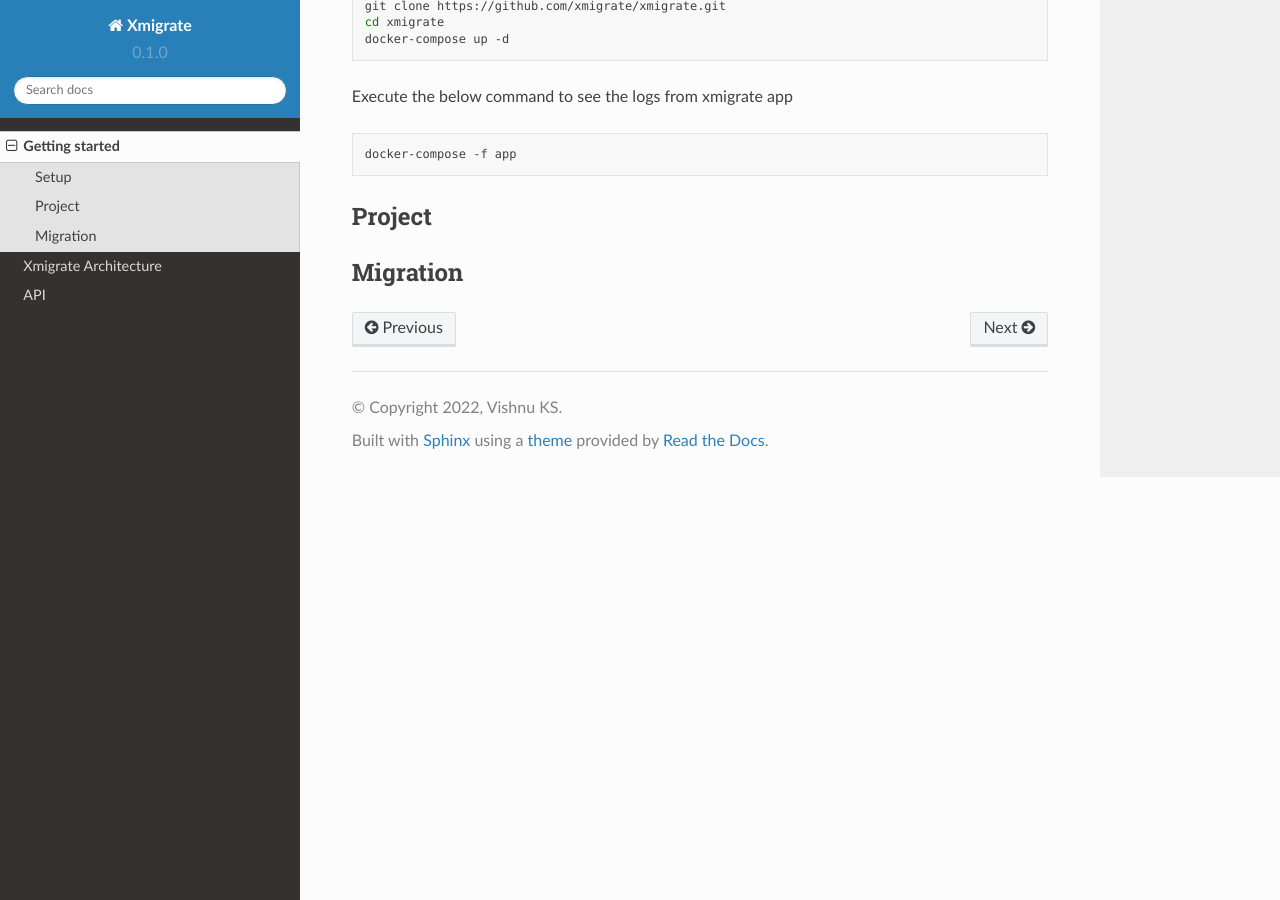
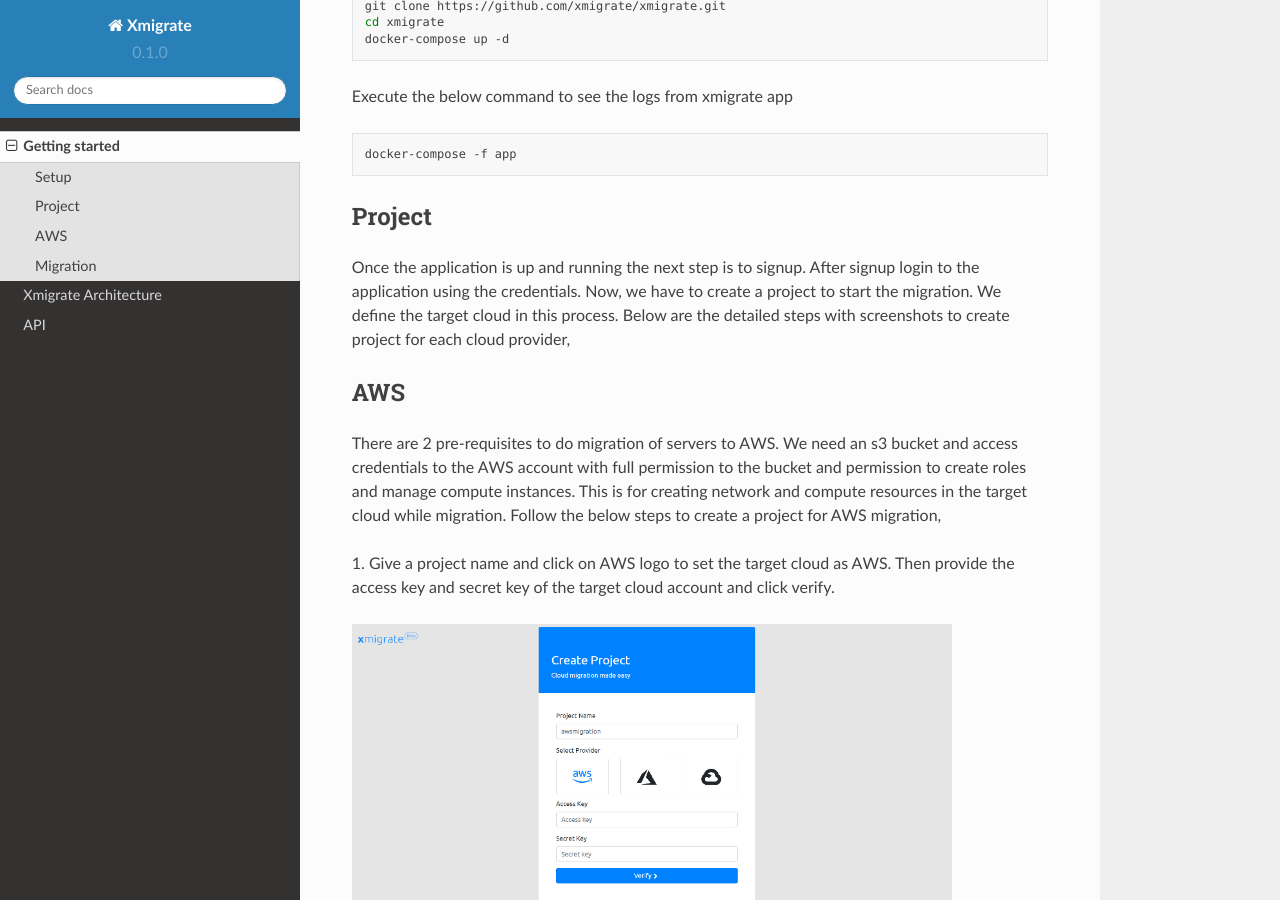
Before and after one commit to xmigrate/xmigrate-docs, a Sphinx documentation site: the page built from docs/source/getting_started.rst, in a window 1280 px wide and 900 px high, scrolled down 514 px. Built offline with Sphinx 7.4.7 and the Read the Docs theme 2.0.0, drawn with Linux system fonts in a browser that asks for light colours; pages that are not in the unit, such as notebooks, are missing from menus.

Commit message:
added images for AWS project creation

```diff
--- a/docs/source/getting_started.rst
+++ b/docs/source/getting_started.rst
@@ -39,6 +39,23 @@
 Project
 -------
 
+Once the application is up and running the next step is to signup. After signup login to the application using the credentials.
+Now, we have to create a project to start the migration. We define the target cloud in this process.
+Below are the detailed steps with screenshots to create project for each cloud provider,
+
+AWS
+---
+There are 2 pre-requisites to do migration of servers to AWS. We need an s3 bucket and access credentials to the AWS account with
+full permission to the bucket and permission to create roles and manage compute instances. This is for creating network and compute
+resources in the target cloud while migration. Follow the below steps to create a project for AWS migration,
+
+1. Give a project name and click on AWS logo to set the target cloud as AWS. Then provide the access key and secret key of the target
+cloud account and click verify.
+
+.. image:: images/aws_project-1.png
+   :width: 600
+
+
 
 Migration
 ---------
```
Also changed, not shown: docs/source/images/aws_project-1.png (added), docs/source/images/aws_project-2.png (added), docs/source/images/aws_project-3.png (added).
